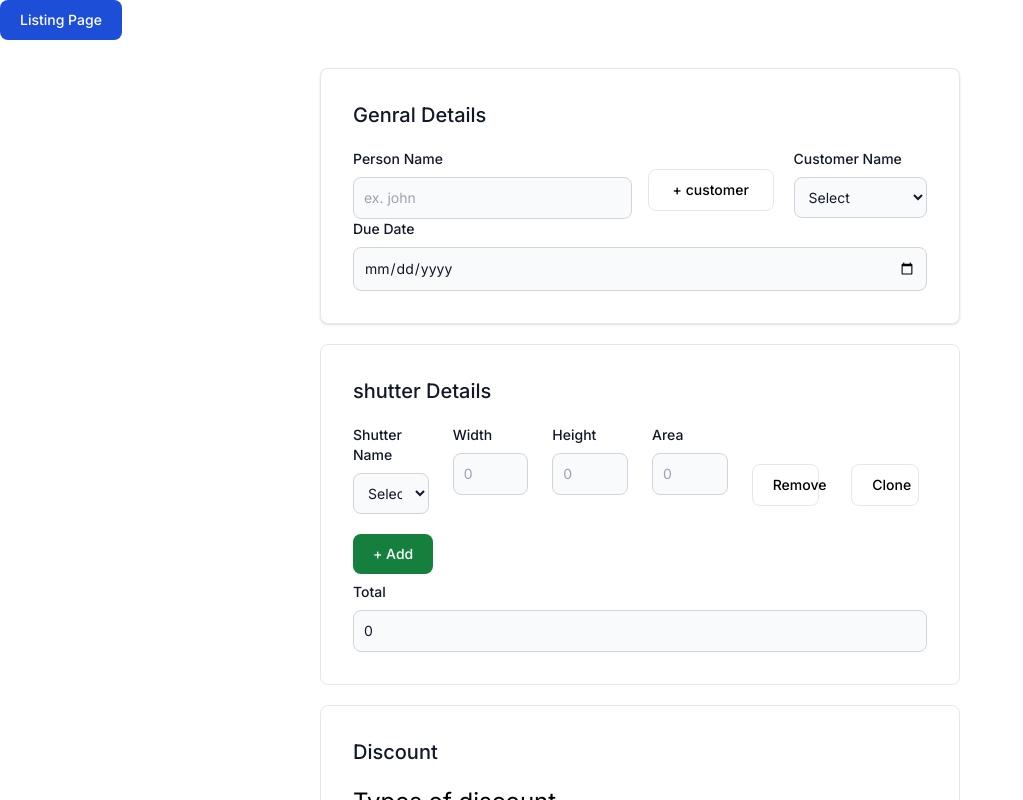
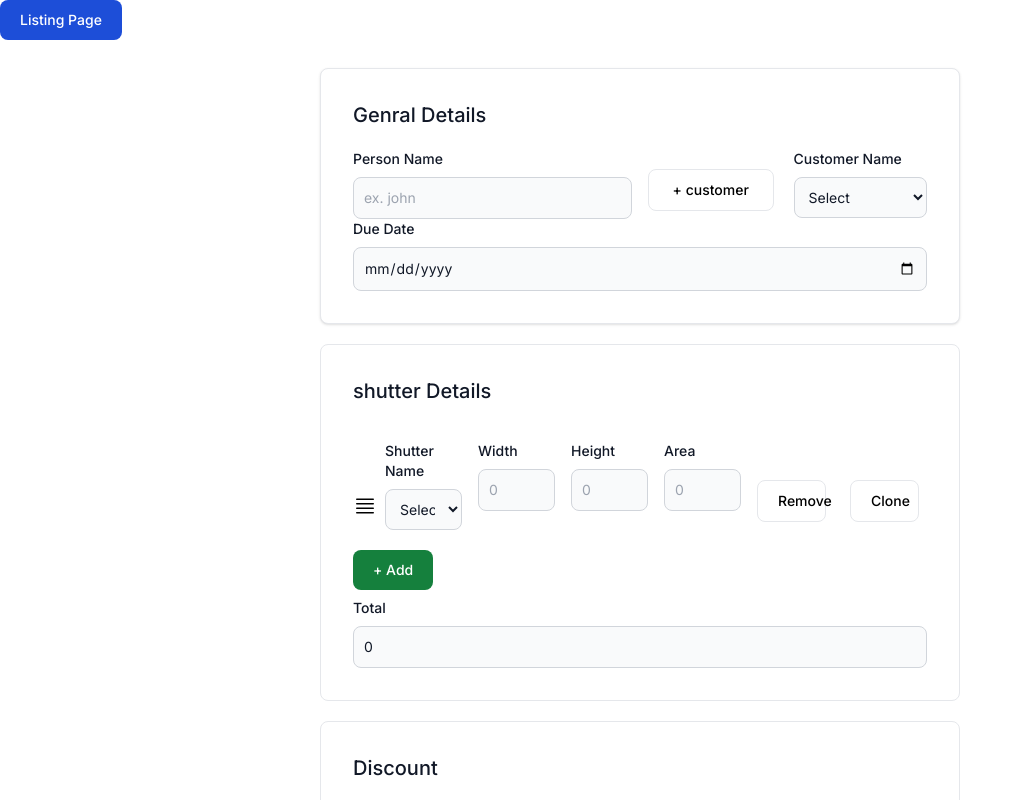
Before and after one commit to Hardik-erda2024/ShutterForm, a Next.js app: page / in a window 1280 px wide. Shown: the top 800 px of the page, without its empty margins (0-1023 px from the left). Built offline with nearby package versions, Linux system fonts and the light colour scheme.

Commit message:
DnD added

```diff
--- a/app/component/MainForm.tsx
+++ b/app/component/MainForm.tsx
@@ -19,7 +19,7 @@ import {
 } from "../RTK/Features/shutterSell/shutterSellSlice";
 import { mainFormSchema } from "../yupValidations/mainFormValidation";
 import { useRouter, useSearchParams } from "next/navigation";
-import { DndContext, closestCorners } from "@dnd-kit/core";
+import { DndContext, DragEndEvent, closestCorners } from "@dnd-kit/core";
 import {
   SortableContext,
   useSortable,
@@ -60,7 +60,7 @@ export default function MainForm() {
     reset: modalReset,
     formState: { errors: modalError },
   } = useForm({ resolver: yupResolver(modalSchema) });
-  const { fields, append, remove, insert } = useFieldArray({
+  const { fields, append, remove, insert,move } = useFieldArray({
     control,
     name: "dList",
   });
@@ -86,6 +86,15 @@ export default function MainForm() {
     let sum = 0;
     arr.forEach((item) => (sum += item));
     return sum;
+  }
+  const handleDragEnd = (e:DragEndEvent)=>{
+    if(!e.over) return;
+    if(e.over.id !== e.active.id){
+      const oldIndex = fields.findIndex((item)=>item.id == e.active.id)
+      const newIndex = fields.findIndex((item)=>item.id == e.over?.id)
+      move(oldIndex,newIndex)
+    }
+
   }
   return (
     <>
@@ -125,7 +134,6 @@ export default function MainForm() {
                 register={register}
                 registerName="customerName"
                 value={customers.customers.map((item: any) => item.modal.Name)}
-                // value={['hardik']}
                 error={errors}
               />
             </div>
@@ -140,102 +148,13 @@ export default function MainForm() {
           />
         </div>
         <CardComp title="shutter Details">
-          {/* <DndContext collisionDetection={closestCorners}>
+          <DndContext collisionDetection={closestCorners} onDragEnd={handleDragEnd}>
             <SortableContext strategy={ verticalListSortingStrategy} items={fields}>
-              {fields.map(field=>
-                <SortableComp id={field.id} />
+              {fields.map((field,index)=>
+                <SortableComp id={field.id} index={index} register={register} shutterList={shutterList} errors={errors} setValue={setValue} dListWatch={dListWatch} remove={remove} insert={insert} />
                 )}
             </SortableContext>
-          </DndContext> */}
-          {fields.map((field, index) => (
-            <div
-              className="grid grid-cols-1 gap-6 sm:grid-cols-6 mt-4"
-              key={field.id}
-            >
-              <SelectComp
-                htmlFor="shutterName"
-                label="Shutter Name"
-                register={register}
-                registerName={`dList.${index}.shutterName`}
-                value={shutterList}
-                error={errors}
-              />
-              <InputComp
-                htmlFor="width"
-                label="Width"
-                register={register}
-                registerName={`dList.${index}.width`}
-                type="text"
-                placeholder="0"
-                error={errors}
-                onchange={(e: any) => {
-                  setValue(
-                    `dList.${index}.area`,
-                    String(
-                      Number(e.target.value) *
-                        Number(dListWatch && dListWatch[index].height)
-                    )
-                  );
-                }}
-              />
-              <InputComp
-                htmlFor="height"
-                label="Height"
-                register={register}
-                registerName={`dList.${index}.height`}
-                error={errors}
-                placeholder="0"
-                onchange={(e: any) => {
-                  setValue(
-                    `dList.${index}.area`,
-                    String(
-                      Number(e.target.value) *
-                        Number(dListWatch && dListWatch[index].width)
-                    )
-                  );
-                }}
-                type="text"
-              />
-
-              <InputComp
-                htmlFor="area"
-                label="Area"
-                register={register}
-                registerName={`dList.${index}.area`}
-                isDisable={true}
-                type="text"
-                error={errors}
-                placeholder="0"
-              />
-
-              <BtnComp
-                text="Remove"
-                color="blue"
-                onclick={() => {
-                  remove(index);
-                }}
-              />
-              <BtnComp
-                text="Clone"
-                color="blue"
-                onclick={() => {
-                  insert(
-                    index + 1,
-                    dListWatch
-                      ? dListWatch[index]
-                      : [
-                          {
-                            shutterName: "",
-                            area: "",
-                            height: "",
-                            width: "",
-                          },
-                        ]
-                  );
-                }}
-              />
-            </div>
-          ))}
+          </DndContext>
           <button
             onClick={(e) => {
               e.preventDefault();
--- a/app/component/SortableComp.tsx
+++ b/app/component/SortableComp.tsx
@@ -2,21 +2,135 @@
 import { useSortable } from "@dnd-kit/sortable";
 import { CSS } from "@dnd-kit/utilities";
 import React from "react";
+import SelectComp from "./SelectComp";
+import InputComp from "./InputComp";
+import BtnComp from "./BtnComp";
 
 function SortableComp(props: any) {
   const { attributes, transform, transition, listeners, setNodeRef } =
     useSortable({ id: props.id });
+  const {id,
+    index,
+    register,
+    shutterList,
+    errors,
+    setValue,
+    dListWatch,
+    remove,
+    insert,
+  } = props;
   return (
     <div
       ref={setNodeRef}
       {...attributes}
-      {...listeners}
+      className="flex"
       style={{
         transform: CSS.Transform.toString(transform),
         transition: transition,
       }}
+      key={id}
     >
-      sortableComp
+      <span className="self-end mb-3 me-2 cursor-move" {...listeners}>
+        <svg
+          xmlns="http://www.w3.org/2000/svg"
+          fill="none"
+          viewBox="0 0 24 24"
+          strokeWidth={1.5}
+          stroke="currentColor"
+          className="size-6"
+        >
+          <path
+            strokeLinecap="round"
+            strokeLinejoin="round"
+            d="M3.75 5.25h16.5m-16.5 4.5h16.5m-16.5 4.5h16.5m-16.5 4.5h16.5"
+          />
+        </svg>
+      </span>
+
+      <div className="grid grid-cols-1 gap-4 sm:grid-cols-6 mt-4">
+        <SelectComp
+          htmlFor="shutterName"
+          label="Shutter Name"
+          register={register}
+          registerName={`dList.${index}.shutterName`}
+          value={shutterList}
+          error={errors}
+        />
+        <InputComp
+          htmlFor="width"
+          label="Width"
+          register={register}
+          registerName={`dList.${index}.width`}
+          type="text"
+          placeholder="0"
+          error={errors}
+          onchange={(e: any) => {
+            setValue(
+              `dList.${index}.area`,
+              String(
+                Number(e.target.value) *
+                  Number(dListWatch && dListWatch[index].height)
+              )
+            );
+          }}
+        />
+        <InputComp
+          htmlFor="height"
+          label="Height"
+          register={register}
+          registerName={`dList.${index}.height`}
+          error={errors}
+          placeholder="0"
+          onchange={(e: any) => {
+            setValue(
+              `dList.${index}.area`,
+              String(
+                Number(e.target.value) *
+                  Number(dListWatch && dListWatch[index].width)
+              )
+            );
+          }}
+          type="text"
+        />
+
+        <InputComp
+          htmlFor="area"
+          label="Area"
+          register={register}
+          registerName={`dList.${index}.area`}
+          isDisable={true}
+          type="text"
+          error={errors}
+          placeholder="0"
+        />
+
+        <BtnComp
+          text="Remove"
+          color="blue"
+          onclick={() => {
+            remove(index);
+          }}
+        />
+        <BtnComp
+          text="Clone"
+          color="blue"
+          onclick={() => {
+            insert(
+              index + 1,
+              dListWatch
+                ? dListWatch[index]
+                : [
+                    {
+                      shutterName: "",
+                      area: "",
+                      height: "",
+                      width: "",
+                    },
+                  ]
+            );
+          }}
+        />
+      </div>
     </div>
   );
 }
```
